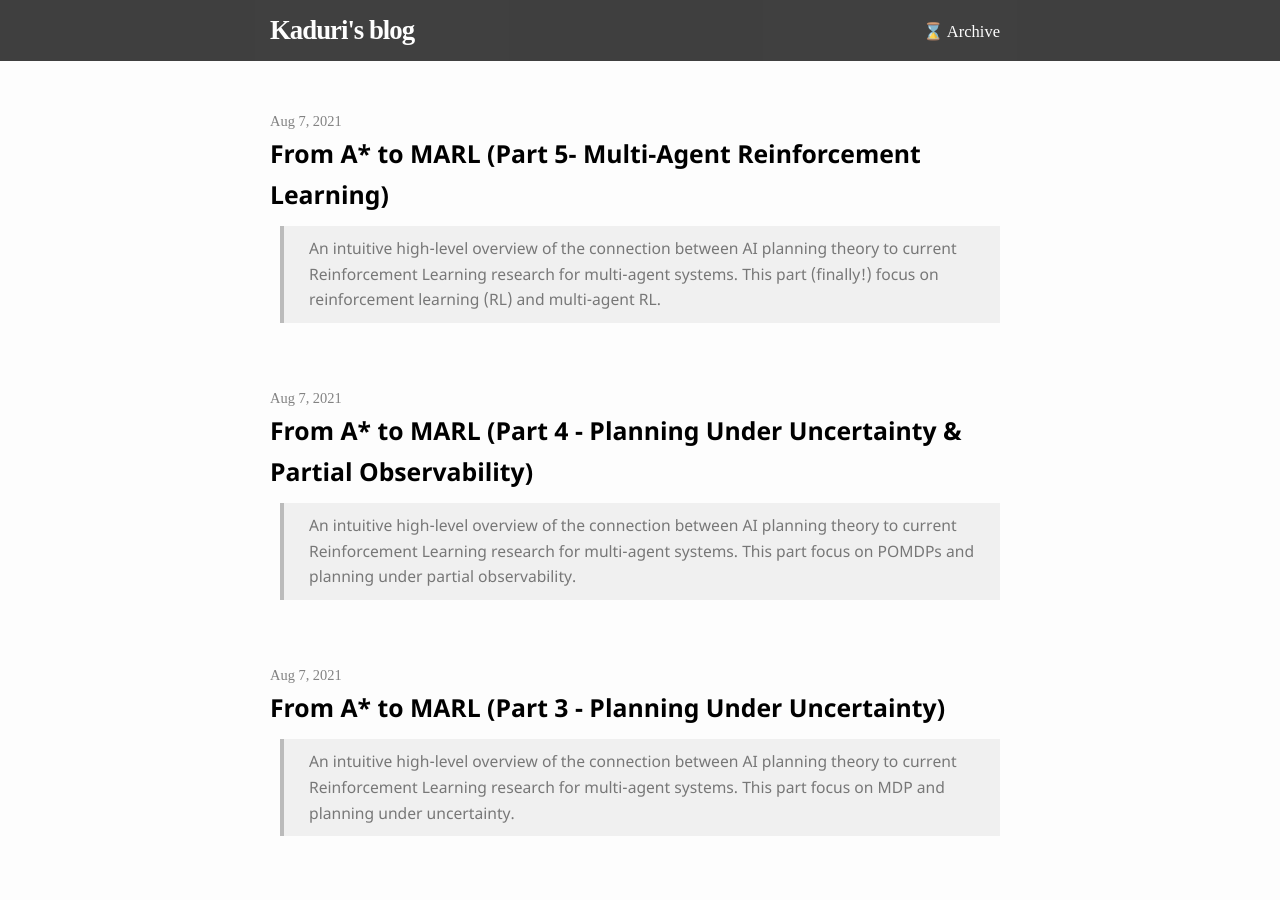
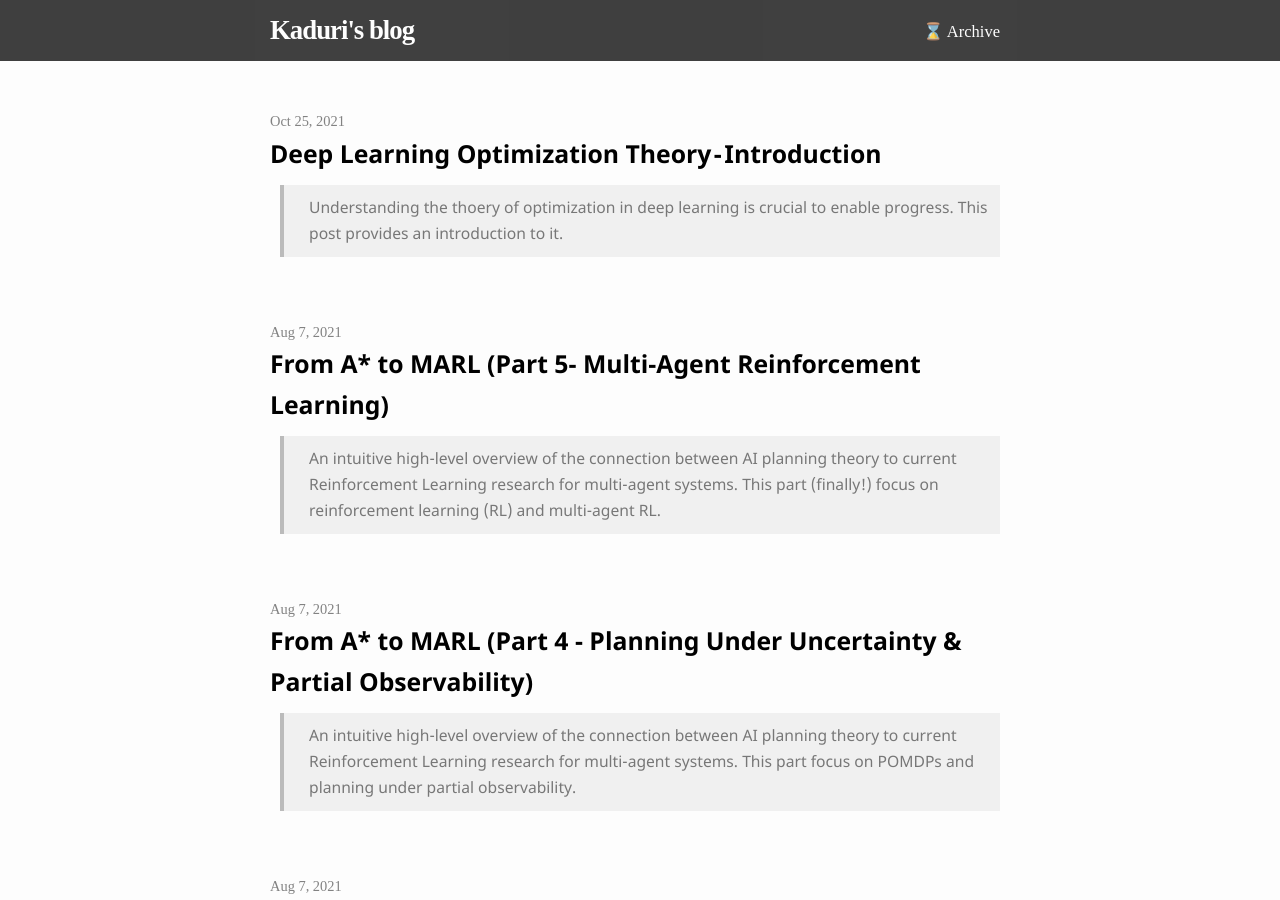
Before and after one commit to OmriKaduri/omrikaduri.github.io, a Jekyll site: the page built from index.html, in a window 1280 px wide and 900 px high. Built offline with Jekyll 4.4.1, drawn with Linux system fonts in a browser that asks for light colours; some web fonts are replaced; some of the changed lines change nothing that is shown.

Commit message:
Updaing introduction to DL optimization blog post

```diff
--- /dev/null
+++ b/_posts/2021-10-25-DL-Optimization - Introduction.md
@@ -0,0 +1,148 @@
+---
+layout: post
+comments: true
+title:  "Deep Learning Optimization Theory - Introduction"
+date:   2021-10-25 22:10:01 +0300
+---
+> Understanding the thoery of optimization in  deep learning is crucial to enable progress. This post provides an introduction to it.
+
+<!--more-->
+
+{: class="table-of-content"}
+* TOC
+{:toc}
+
+# Introduction #
+Over the last decade, deep learning flourished in both academia and industry. Both real-world and academic problems that were notoriously hard for decades, such as computer vision, natural language processing, and game-playing, are now being solved with high success using deep learning methods.
+
+However, despite those significant improvements in deep learning, the theoretical understanding of its success lags behind. Our understanding ranges from conventional wisdom and intuitions that are based on experiments to deeper analysis of toy problems that do not resemble the true complexity of real-world deep learning architectures. This blog post aims to highlight interesting lessons learned from deep learning theory research that challenged conventional wisdom.
+
+In general, deep learning consists of the following three pillars:
+1. **Expressivity** - What functions  can we express with a neural network? How efficient is one neural network concerning the other in terms of the set of functions they can represent? What inductive biases exist in modern neural networks?
+2. **Optimization** - How can we find the best weights for our neural network for a given task? Can we guarantee to find the best one? How fast can we do it?
+3. **Generalization** - Why does a solution on a training set generalize well to an unseen test set? Can we bound the generalization error?
+
+This post will focus on optimization. The reader is assumed to be familiar with SGD, deep learning, and some background in optimization.
+
+# Deep Learning Theory- Optimization #
+Optimization of convex functions is considered a mature field in mathematics. Accordingly, one can use well-established tools and theories to answer the questions described in the last paragraph for optimization. However, optimization of complicated non-convex functions is hard to analyze. Since the optimization of deep neural networks (yes, linear ones also) is non-convex, how can we attempt to answer those questions? One might seek wide empirical evidence that SGD converges to global minima on real-world problems. The other might look for a rigorous theoretical explanation of its convergence and the conditions for it to occur. As both of those approaches, the experimental, and theoretical help push our knowledge further, in this blog post I will present representative works from both approaches. The first approach I will represent is the experimental approach.
+
+## An Experimental Approach ##
+The work ["Qualitatively characterizing neural network optimization problems"](https://arxiv.org/pdf/1412.6544.pdf) by Goodfellow et. al., suggested a simple tool to tackle the above-mentioned optimization questions for specific practical networks and problems. Let's assume you trained your network to convergence for a global optimum (training loss near zero). Now, take the weights at initialization and the weights at convergence, and simply evaluate your loss function at a series of points on a **line in parameter space** between your initial weights and convergence weights. More formally:
+
+![General form]({{ '/assets/images/Goodfellow-2014-interpolation.png' | relative_url }})
+
+{:.caption}
+*Sampled thetas along the line between $$\theta_i$$ (weights at initialization) to $$\theta_c$$ (weights at convergence).*
+
+As we suspect the loss function to be highly non-convex, it would be hard to imagine the behavior of the loss function along this line. Surprisingly, performing this experiment on a feed-forward neural network trained on MNIST reveals the following behavior:
+
+![General form]({{ '/assets/images/Goodfellow-2014-MNIST-interpolation.png
+' | relative_url }})
+
+{:.caption}
+A linear interpolation experiment on a fully connected network with ReLU activations, trained on MNIST dataset. This shows that the objective function is smooth within the line between the initial and target parameters of the model.
+
+Un-intuitively, we observe that the loss function across this line is a continuous monotonic decreasing function. This suggests that while the loss function itself is highly non-convex, there is an "almost convex" path to the convergence point. Moreover, other experiments with other architectures (CNN/RNN) revealed a similar phenomenon. Please read the paper for more details. If you are interested in experimenting with it yourself, you can use [**my implementation**](https://github.com/OmriKaduri/nn-linear-path-experiments/blob/main/MNIST-Linear-Experiments.ipynb) for it.
+
+Now that we know that a smooth monotonically decreasing path from initial weights to convergence exists, one might ask - does SGD follows this linear path? To answer this question, we are looking for a way to assess "how SGD progressed along the line if projected on it". Also, in case that those weights are not on that 1D subspace, we would like to assess "how far are they from the line". We denote the distance along the line by **α** and the distance from that line by **β**. Before diving into the specifics of how α and β are mathematically defined,  observe the following:
+
+
+![General form]({{ '/assets/images/Goodfellow-2014-alpha-beta.png
+' | relative_url }})
+
+{:.caption}
+Horizontal axis - α (progress along the linear path - 0 is at init, 900 is at final model). Vertical axis - β (distance of SGD weights at time T from the linear path).
+
+Interestingly, it seems like as SGD progresses, it has a symmetric pattern of diverging and converging to the line. At first, it diverges from it and, at almost complete symmetry, converges back to it.
+
+Let's quickly describe the mathematics of those parameters. If you only care for intuition, skip the following paragraph, or just refer to [my implementation](https://github.com/OmriKaduri/nn-linear-path-experiments/blob/main/MNIST-Linear-Experiments.ipynb) if you would like to run this experiment yourself.
+
+Let us define **u** as the unit vector pointing from $$\theta_i$$ to $$\theta_c$$. We can describe the linear path between $$\theta_i$$ to $$\theta_c$$ as: $$\theta_i$$ + $$\alpha(t)*u$$, where $$\alpha(t)$$ is a scalar representing "how much progress has been made on-the-line", defined as:
+
+![General form]({{ '/assets/images/Goodfellow-2014-alpha.png
+' | relative_url }})
+
+{:.caption}
+For a timestep t, compute the progress done by SGD projected on the line from initialization to convergence.
+
+Now we have $$\alpha$$ that specifies the magnitude we progressed along the line. The missing component is the distance from it. Let us define another unit vector **v** that is pointing in the direction from $$\theta_t$$ to projected progress on the line.
+
+![General form]({{ '/assets/images/Goodfellow-2014-beta.png
+' | relative_url }})
+
+{:.caption}
+For a timestamp t, β is the norm (**distance**) of the weights of SGD from the projected progress of them on the line from initialization to convergence.
+
+And that's all needed to reproduce the experiment shown above!
+
+## Revision for Modern Neural Networks ##
+Looking back on those results from 2014 today, after immense progress in the field of deep learning, one might ask to revisit the phenomena observed in the original paper. Indeed, [Jonathan Frankle](https://arxiv.org/abs/2012.06898) at 2020 experimented with modern NN architectures and datasets and found that the situation might not be as nice as it was with simple architectures on simple datasets.
+
+![General form]({{ '/assets/images/ResNet-50-revisited-goodfellow.png
+' | relative_url }})
+
+{:.caption}
+The linear interpolation experiment was revisited with ResNet-50 on the ImageNet dataset. Loss is no longer monotonically decreasing from init to convergence.
+
+Surprisingly, in modern NN architectures, he did not find this phenomenon to occur. More strangely, he found that this experiment with ResNet-50 on ImageNet resulted in the  peculiar observation shown above. Along the line between initial weights to convergence, the loss stays with almost the same value, then increases by a small amount and drops to convergence.
+
+## A Possible Explanation (Opinionated) ##
+
+The work ["Visualizing the Loss Landscape of Neural Nets"](https://arxiv.org/abs/1712.09913) by Hao Li et. al. provides a method to visualize loss functions curvature. Using their visualization method (which I will do in future posts!) they explore how different network architectures affects the loss landscape. Surprisingly, adding skip-connections to a deep neural network reduces remarkably the landscape from a chaotic to be "almost convex", as shown in the picture below.
+
+![General form]({{ '/assets/images/visualizing-the-loss-landscape.png
+' | relative_url }})
+
+{:.caption}
+A possible (opinionated) explanation for the phenomena observed with ResNet-50. If we assume the skip connections of ResNet to "convexify" the loss function, it may explain the "non-changing loss until a sudden drop to global minimum" observation. [Image source](https://arxiv.org/pdf/1712.09913.pdf).
+
+This change might bridge the phenomena Goodfellow et. al. found in 2014 and Frankle in 2020. At the right side of the image, it is clear that there is a large flat region of interpolation between initialization weights (assumed to be somewhere on the flat region) to the convergence weights. Moreover, throughout this interpolation, the loss value does not change much.
+
+To conclude the **experimental approach**, one could say that they gave us a sense of optimism regarding the difficulty of the optimization problem. It suggests that the problems are not as hard as we might have thought. How can we rigorously prove (or disprove) this hypothesis?
+
+---
+
+# A Theoretical Approach #
+While the experimental approach gives rise to the conventional wisdom that helps us push deep learning to interesting application usages, it does not provide sound explanations for the observations we have, as seen with the revisited experiments on modern architectures in the previous section. Specifically, I will present one approach that aims towards a better understanding of the loss landscape and therefore its optimization characteristics. Another approach is understanding the trajectory of gradient descent itself, which I will cover in future posts.
+
+## How Nice is The Loss Landscape? ##
+The work ["On the Quality of the Initial Basin in Overspecified Neural Networks"](https://arxiv.org/pdf/1511.04210.pdf) by Itay Safran and Ohad Shamir, approaches the problem by an attempt to model the geometric structure of the (non-convex) loss function. The motivation for this approach is that hopefully, we would find that the **loss landscape** is convenient for optimization (and even more specifically, local search algorithms such as SGD). The observations we have seen before about the empirically existing monotonic decreasing paths encouraged researchers to explain this phenomenon.
+
+Specifically, this work provides the following theorem: Given a fully connected network, its weights at initialization and convergence, and a convex loss function, there exist a **monotonically decreasing path** that starts from that initialization point and ends up with the **same loss value** (as the convergence point). The mainly non-trivial assumption being made to prove that theorem is that **the loss of an all-zero predictor is smaller than the loss at initialization**.
+
+Even though this assumption is not being held by modern neural networks (due to recent advancements in weight initialization techniques), their result is highly interesting as it lies in line with the empirical results we saw earlier. They prove that under their assumptions, there is an "easy way for optimization".
+
+While providing the full proof and subtle details of their theorem is certainly out-ot-scope for a blog post, let us try to understand the general idea. The main approach in their proof is to create **for each point in the continuous path from init to convergence, create a corresponding point in the monotonically decreasing path**. How do they construct the corresponding point? They provide intuition for the special case of the squared loss:
+
+![General form]({{ '/assets/images/Safran2016-loss.png
+' | relative_url }})
+
+{:.caption}
+The squared loss, evaluated on a neural network **N**, parameterized by weights **W**, for a dataset with **m** samples.
+
+Since the last layer of the neural network under this objective is linear, note that multiplying the last layer by some scalar **c**, corresponds to multiplying the networks' outputs. So, given some weights **W(λ)** (where 0≤λ≤1 defines the path between init to convergence), we can multiply the last layer by a scalar c≥0 and receive the corresponding weights (denote by W`), with the objective:
+
+![General form]({{ '/assets/images/Safran2016-objective.png' | relative_url }})
+
+{:.caption}
+The corresponding objective for **W(λ)** by multiplying its last layer by a scalar **c**.
+
+Note that for c=0, this objective is the mean of $$Y^2$$. For c=∞, it is ∞ also. It basically says (using the [intermediate value theorem](https://en.wikipedia.org/wiki/Intermediate_value_theorem)) that we can tune c to get any objective value from the mean of $$Y^2$$ to ∞. Now all that remains is finding for each W(λ) its corresponding c such that we get the desired monotonically decreasing path!
+
+## A Visual Recap ##
+
+Grasping this idea might be challenging. To make it easier for you, I made (using the great [manim](https://github.com/ManimCommunity/manim) tool, originated from [3B1B](https://github.com/3b1b/manim)) a short GIF that illustrates the idea of the proof:
+
+<img src="{{ "/assets/PlotFunctionGraph.gif" | prepend: site.baseurl | prepend: site.url}}" alt="Visualization of building a corresponding monotonically decreasing path from a continuous path from initialization to convergence."/>
+
+---
+
+# Conclusion #
+Our first step towards understanding the optimization of deep learning models was overall optimistic. Previous knowledge in optimization teaches us that optimizing high-dimensional non-linear and non-convex problems is a notoriously hard problem. However, experiments on real-world models (FC/CNN/RNN) provided optimistic results. Moreover, theoretical analyses of the loss landscape were optimistic as well. In some sense, both of those approaches (experimental and theoretical) suggested that the problems we solve with SGD in deep learning might be far easier to solve than what one might think.
+However, jumping to 2020, we observed that revisiting those experiments with modern architectures and datasets revealed different phenomena. While those early findings are encouraging from the practitioner's point of view, the need for a theory behind the convergence of SGD is still needed. Fortunately, researchers in recent years achieved remarkable results, some of which took different approaches to the landscape approach, which I will review in future posts.
+
+---
+
+# Acknowledgment #
+I want to thank [Nadav Cohen](https://www.cohennadav.com/) for teaching a great course on the theory of deep learning at Tel-Aviv University.
--- a/log.html
+++ b/log.html
@@ -9,6 +9,7 @@ layout: default
 	<li>Part 2 - AI Planning (Aug 07, 2021)</li>
 	<li>Part 3 - Planning Under Uncertainty (Aug 14, 2021)</li>
 	<li>Part 4 - Planning Under Uncertainty & Partial Observability (Aug 21, 2021)</li>
-	<li>Part 5 - Multi-Agent Reinforcement Learning (TBD)</li>
+	<li>Part 5 - Multi-Agent Reinforcement Learning (Aug 28, 2021)</li>
+	<li>Deep Learning Optimization Theory - Introduction (Oct 26, 2021)</li>
   </ul>
 </div>
```
Also changed, not shown: assets/PlotFunctionGraph.gif (added), assets/images/Goodfellow-2014-MNIST-interpolation.png (added), assets/images/Goodfellow-2014-alpha-beta.png (added), assets/images/Goodfellow-2014-alpha.png (added), assets/images/Goodfellow-2014-beta.png (added), assets/images/Goodfellow-2014-interpolation.png (added), assets/images/ResNet-50-revisited-goodfellow.png (added), assets/images/Safran2016-loss.png (added), assets/images/Safran2016-objective.png (added), assets/images/visualizing-the-loss-landscape.png (added).
